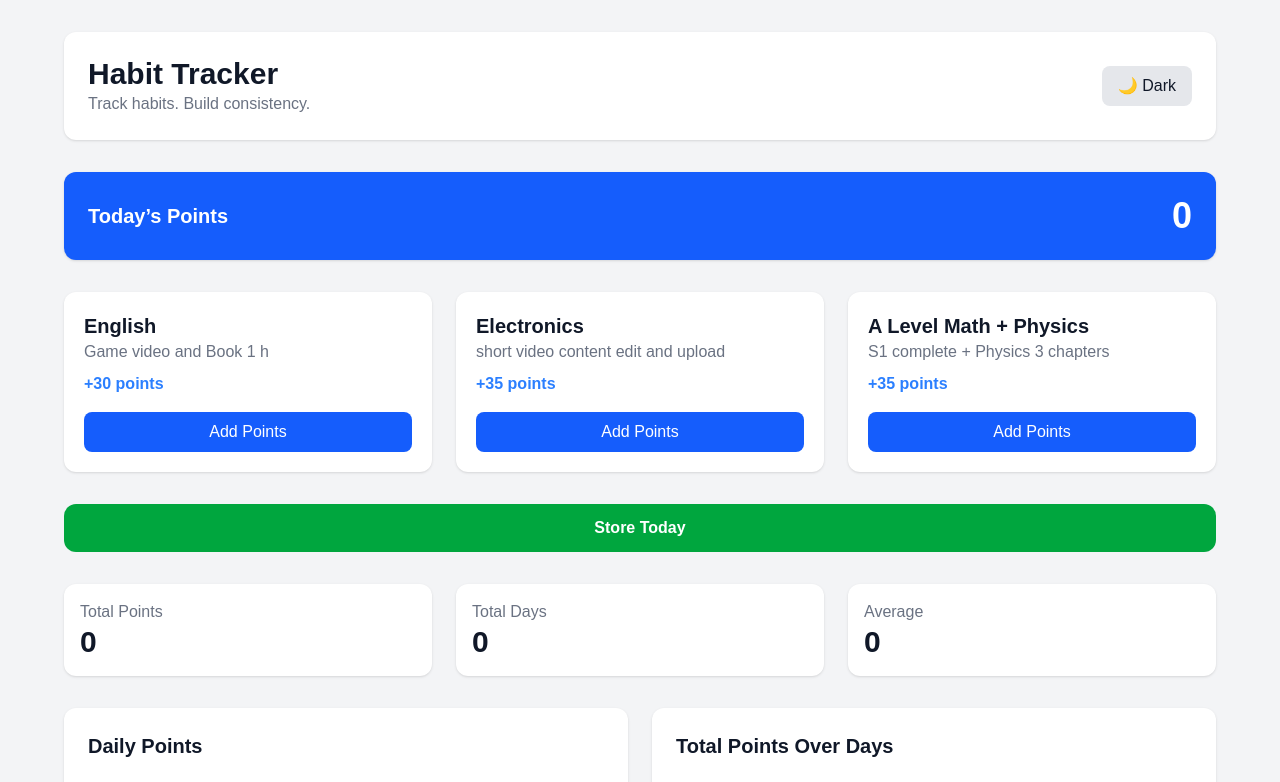
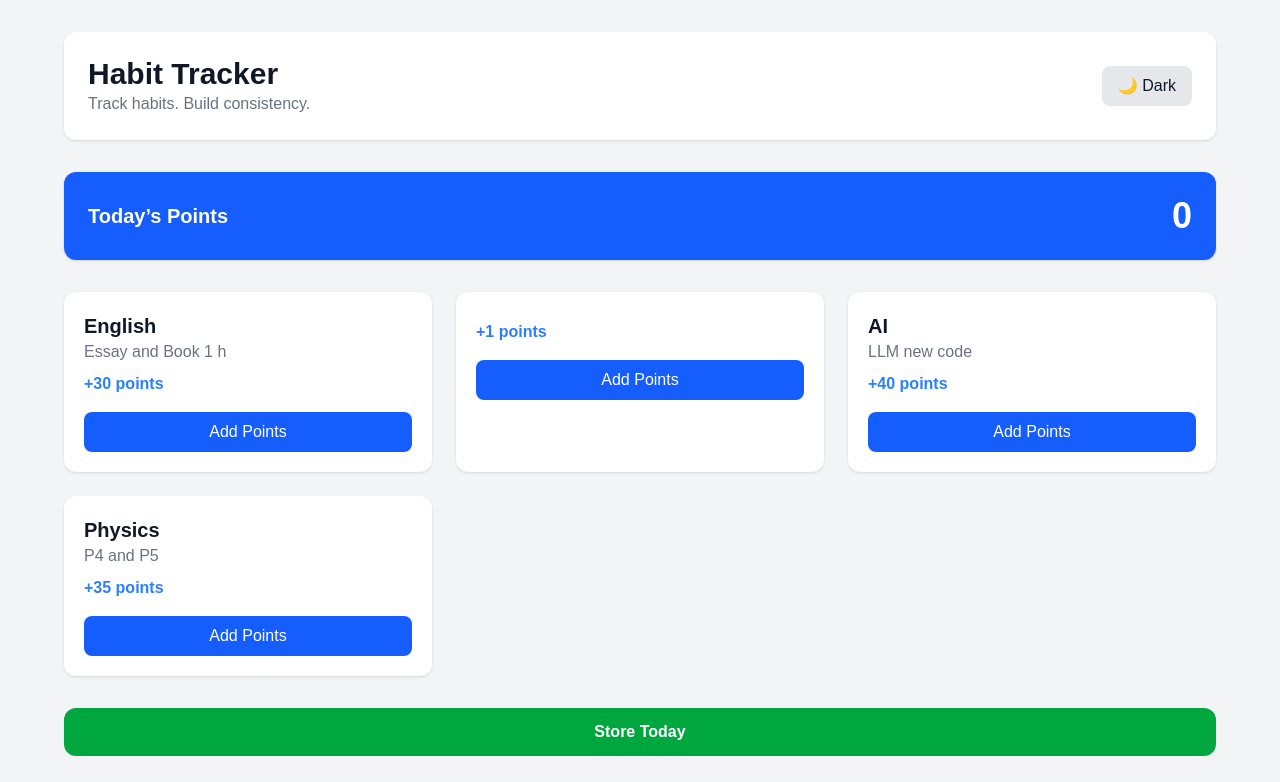
Before and after one commit to wasif-69/Productivity, a Next.js app: page /habbits in a window 1280 px wide. Shown: the top 782 px of the page. Built offline with nearby package versions, Linux system fonts and the light colour scheme; no server answers; the database is empty.

Commit message:
adding mor

```diff
--- a/app/habbits/page.tsx
+++ b/app/habbits/page.tsx
@@ -42,11 +42,11 @@ export default function Page() {
 
 
   const habbitList = [
-    { name: "English", minimum: "Game video and Book 1 h ", points: 30},
+    { name: "English", minimum: "Essay and Book 1 h ", points: 30},
     // { name: "Counselling", minimum: "USM and Planing ", points: 30},
-    { name: "Electronics", minimum: "short video content edit and upload  ", points: 35 },
-    // { name: "AI", minimum: "LLM new code ", points: 40},
-    { name: "A Level Math + Physics", minimum: "S1 complete + Physics 3 chapters  ", points: 35},
+    { name: "", minimum: "  ", points: 1 },
+    { name: "AI", minimum: "LLM new code ", points: 40},
+    { name: "Physics ", minimum: "P4 and P5  ", points: 35},
   ];
 
   const getDocsFireStore = async () => {
```
